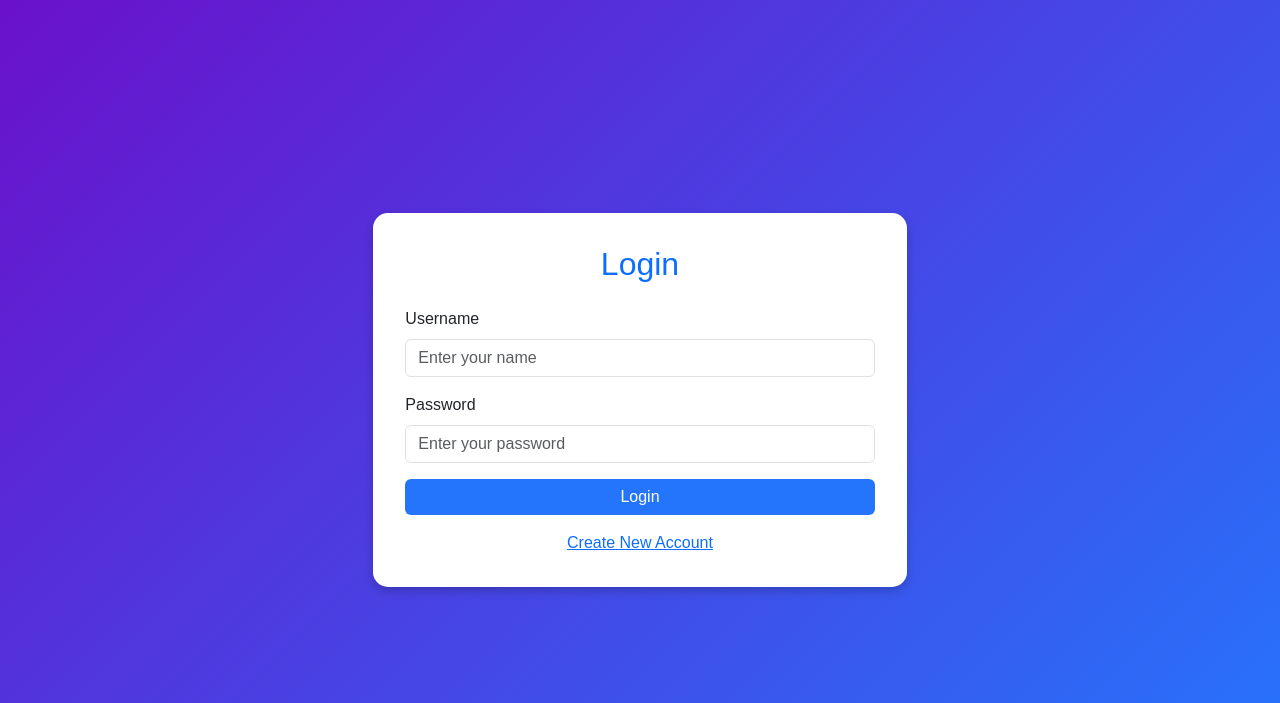
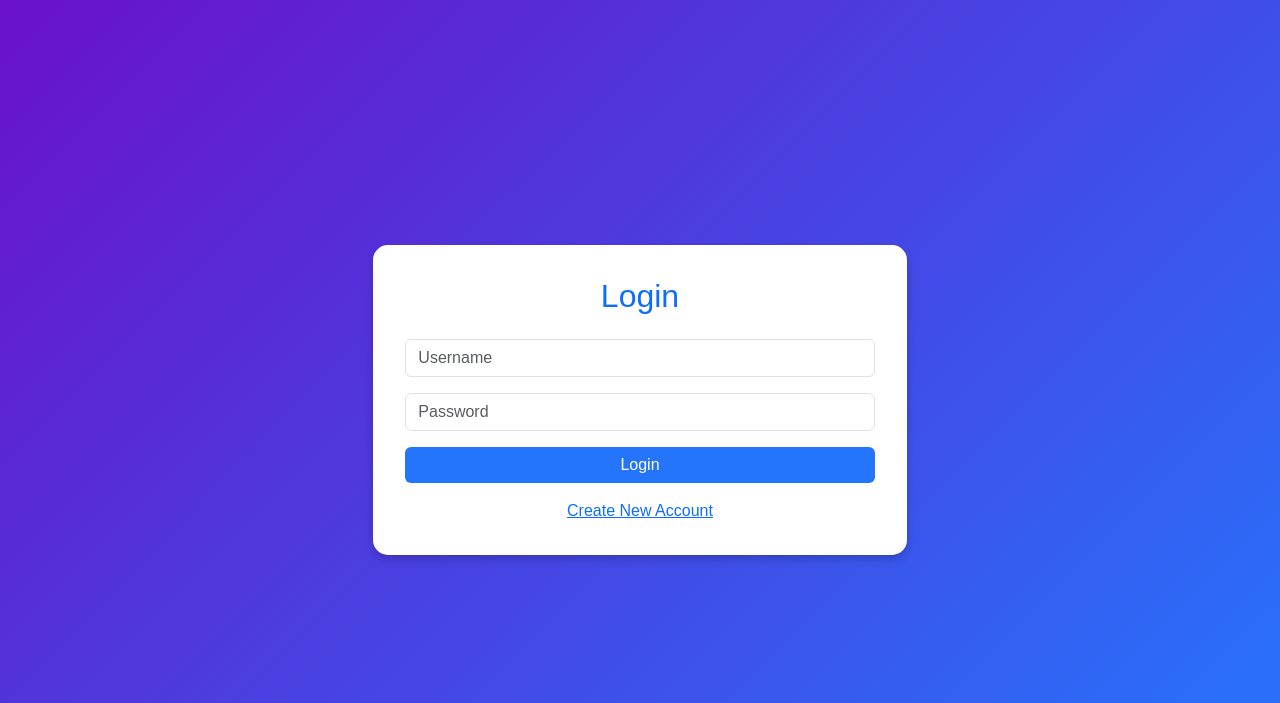
Before and after one commit to sidhantnaik/Car_Price_Prediction, a Django app: page /login in a window 1280 px wide. Shown: the top 703 px of the page. Run offline with Django 5.2, Linux system fonts and the light colour scheme; parts of the project's set-up code (start-up, migrations or seed data) failed here and were passed over; some libraries are stand-ins or nearby versions.

Commit message:
done: login with prediction

```diff
--- a/Car_Price_Prediction/Admin/forms.py
+++ b/Car_Price_Prediction/Admin/forms.py
@@ -1,4 +1,4 @@
-from django.forms import forms
+from django import forms
 from django.contrib.auth.models import User
 from django.contrib.auth.forms import UserCreationForm, AuthenticationForm
 
--- a/Car_Price_Prediction/Car_Price_Prediction/settings.py
+++ b/Car_Price_Prediction/Car_Price_Prediction/settings.py
@@ -86,6 +86,6 @@ STATICFILES_DIRS = [BASE_DIR / "static"]
 DEFAULT_AUTO_FIELD = 'django.db.models.BigAutoField'
 
 # Login routes
-LOGIN_URL = "/"
+LOGIN_URL = "/login"
 LOGIN_REDIRECT_URL = "/"
-LOGOUT_REDIRECT_URL = "/"
+LOGOUT_REDIRECT_URL = "/login"
--- a/Car_Price_Prediction/Home/urls.py
+++ b/Car_Price_Prediction/Home/urls.py
@@ -6,18 +6,18 @@ from Admin.forms import LoginForm, RegisterForm
 app_name = 'home'
 
 urlpatterns = [
-        path("index", views.index, name='home' ),
+        path("", views.index, name='home' ),
         path("about",views.about,name='about'),
         path("contact",views.contact,name='contact'),
-        path("login",views.loginUser,name='login'),
+        # path("login",views.loginUser,name='login'),
         path("signup",views.signupUser,name='signup'),
         path("logout",views.logoutUser,name='logout'),
         path(
-            "",
+            "login",
             auth_views.LoginView.as_view(
                 template_name="login.html",
                 authentication_form=LoginForm
             ),
-            name='default'
+            name='login'
         ),
 ]
--- a/Car_Price_Prediction/Home/views.py
+++ b/Car_Price_Prediction/Home/views.py
@@ -8,8 +8,10 @@ from django.contrib import messages
 from Home.helper import GETDATA
 from django.contrib.auth.hashers import make_password,check_password
 
+from django.contrib.auth import authenticate
+from django.contrib.auth.decorators import login_required
 
-
+@login_required
 def index(request):
     data_getter = GETDATA()
     context = data_getter.get_cars_data()
@@ -30,7 +32,14 @@ def index(request):
         }
 
         prediction = data_getter.get_prediction(input_data)
+        print("=="*30)
+        print("POST")
+        print("=="*30)
         return JsonResponse(prediction)
+
+    print("=="*30)
+    print("GET")
+    print("=="*30)
 
     return render(request, 'index.html', context)
 
@@ -73,19 +82,13 @@ def signupUser(request):
 
 
 def loginUser(request):
-    if request.method == 'POST':
-        name = request.POST['name']
-        password = request.POST['password']
+    if request.method == "POST":
+        user = authenticate(username = request.POST["username"], password = request.POST["password"])
 
-        try:
-            user = UserData.objects.get(name=name)
-        except UserData.DoesNotExist:
-            return render(request, 'login.html', {'error': 'Invalid email or password'})
+        if user is None:
+            return render(request, "login.html", { "error": "Something went wrong!" })
+        else:
+            return render(request, 'index.html')
 
-        if check_password(password, user.password):
-            # Perform login (set session, etc.)
-            return redirect('/index')
-        else:
-            return render(request, 'login.html', {'error': 'Invalid user or password'})
-
-    return render(request,"login.html")
+    if request.method == "GET":
+        return render(request, "login.html")
--- a/Car_Price_Prediction/Templates/login.html
+++ b/Car_Price_Prediction/Templates/login.html
@@ -47,20 +47,36 @@
         <h2 class="text-center text-primary mb-4">Login</h2>
         <form method="post" action="/login">
             {% csrf_token %}
+
             <div class="mb-3">
-                <label for="txtuser" class="form-label">Username</label>
-                <input type="text" id="txtuser" name="name" class="form-control" placeholder="Enter your name" required>
+                {% comment %} <label for="txtuser" class="form-label">Username</label> {% endcomment %}
+                {% comment %} <input type="text" id="txtuser" name="name" class="form-control" placeholder="Enter username" required> {% endcomment %}
+                {{ form.username }}
             </div>
+
             <div class="mb-3">
-                <label for="txtpass" class="form-label">Password</label>
-                <input type="password" id="txtpass" name="password" class="form-control" placeholder="Enter your password" required>
+                {% comment %} <label for="txtpass" class="form-label">Password</label> {% endcomment %}
+                {% comment %} <input type="password" id="txtpass" name="password" class="form-control" placeholder="Enter your password" required> {% endcomment %}
+                {{ form.password }}
             </div>
+
+            {% if form.errors or form.non_field_errors %}
+                <div class="rounded-xl p-6 px-4 mb-3 mt-3 text-2xl white-text bg-red-200">
+                {% for field in form %}
+                    {{ field.errors }}:<br>
+                    {{ form.non_field_errors }}
+                {% endfor %}
+                </div>
+            {% endif %}
+
             <div class="d-grid">
                 <button id="btnlogin" type="submit" class="btn btn-primary">Login</button>
             </div>
+
             <div class="text-center mt-3">
                 <a href="/signup" class="text-primary">Create New Account</a>
             </div>
+
         </form>
     </div>
     <script src="/static/bootstrap-5.3.3-dist/js/bootstrap.bundle.min.js"></script>
```
Also changed, not shown: Car_Price_Prediction/Templates/base.html (+5 -2 lines), Car_Price_Prediction/Templates/index.html (+26 -29 lines), Car_Price_Prediction/db.sqlite3.
